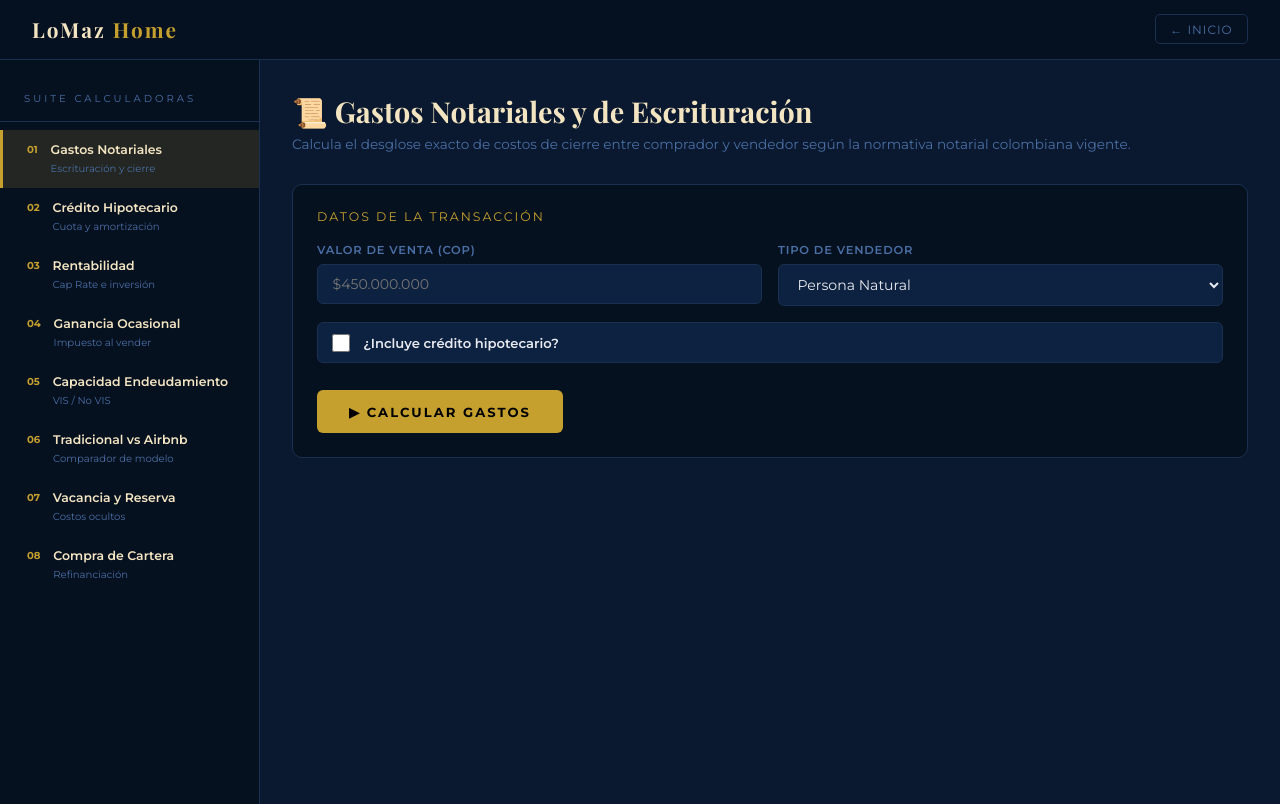
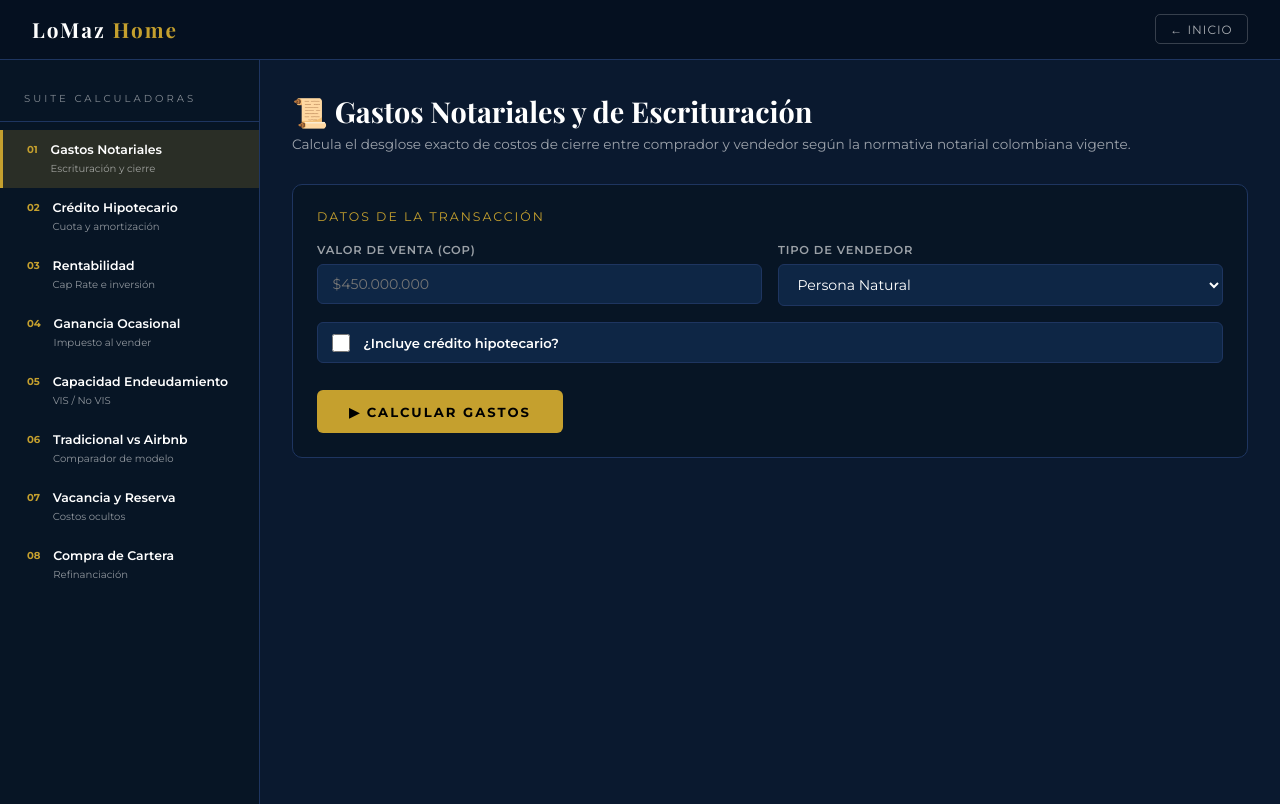
Before and after one commit to Lomazhome/plataforma-inmobiliaria, a plain HTML site: page calculadora.html in a window 1280 px wide. Drawn offline with nearby package versions, Linux system fonts and the light colour scheme.

Commit message:
feat: diseño más blanco - textos y elementos en calculadoras

```diff
--- a/calculadora.html
+++ b/calculadora.html
@@ -7,38 +7,38 @@
 <link rel="preconnect" href="https://fonts.googleapis.com"/>
 <link href="https://fonts.googleapis.com/css2?family=Playfair+Display:wght@700&family=Montserrat:wght@300;400;500;600;700&display=swap" rel="stylesheet"/>
 <style>
-:root{--navy:#0A192F;--gold:#C5A02E;--gold2:rgba(197,160,46,.15);--cream:#F4E5C2;--muted:#4a6fa5;--border:#1a3050;--card:#061120;--input:#0d2240;--green:#27ae60;--red:#e74c3c;--text:#e8eaf0}
+:root{--navy:#0A192F;--gold:#C5A02E;--gold2:rgba(197,160,46,.18);--cream:#F4E5C2;--muted:#6b8cba;--border:#1e3560;--card:#071525;--input:#0e2645;--green:#27ae60;--red:#e74c3c;--text:#ffffff;--white:#ffffff}
 *{margin:0;padding:0;box-sizing:border-box}
 body{font-family:Montserrat,sans-serif;background:var(--navy);color:var(--text);min-height:100vh;display:flex;flex-direction:column}
 .topnav{background:rgba(6,17,32,.97);border-bottom:1px solid var(--border);padding:.9rem 2rem;display:flex;align-items:center;justify-content:space-between;position:sticky;top:0;z-index:100;backdrop-filter:blur(12px)}
-.nav-logo{font-family:"Playfair Display",serif;font-size:1.3rem;color:var(--cream);text-decoration:none;letter-spacing:2px}
+.nav-logo{font-family:"Playfair Display",serif;font-size:1.3rem;color:#ffffff;text-decoration:none;letter-spacing:2px}
 .nav-logo span{color:var(--gold)}
-.nav-back{border:1px solid var(--border);color:var(--muted);padding:.4rem .9rem;border-radius:5px;font-size:.75rem;letter-spacing:1px;text-transform:uppercase;text-decoration:none;transition:.3s}
+.nav-back{border:1px solid rgba(255,255,255,.2);color:rgba(255,255,255,.65);padding:.4rem .9rem;border-radius:5px;font-size:.75rem;letter-spacing:1px;text-transform:uppercase;text-decoration:none;transition:.3s}
 .nav-back:hover{border-color:var(--gold);color:var(--gold)}
 .layout{display:flex;flex:1;min-height:calc(100vh - 56px)}
 .sidebar{width:260px;background:var(--card);border-right:1px solid var(--border);padding:1.5rem 0;flex-shrink:0}
-.sidebar-title{font-size:.63rem;letter-spacing:3px;text-transform:uppercase;color:var(--muted);padding:.5rem 1.5rem 1rem;border-bottom:1px solid var(--border);margin-bottom:.5rem}
+.sidebar-title{font-size:.63rem;letter-spacing:3px;text-transform:uppercase;color:rgba(255,255,255,.5);padding:.5rem 1.5rem 1rem;border-bottom:1px solid var(--border);margin-bottom:.5rem}
 .sb-item{display:flex;align-items:flex-start;gap:.8rem;padding:.75rem 1.5rem;cursor:pointer;border-left:3px solid transparent;transition:.2s;text-decoration:none}
 .sb-item:hover,.sb-item.active{background:var(--gold2);border-left-color:var(--gold)}
 .sb-num{font-size:.63rem;color:var(--gold);font-weight:700;margin-top:.1rem;flex-shrink:0}
-.sb-text strong{display:block;font-size:.78rem;color:var(--cream);font-weight:600}
-.sb-text small{font-size:.63rem;color:var(--muted)}
+.sb-text strong{display:block;font-size:.78rem;color:#ffffff;font-weight:600}
+.sb-text small{font-size:.63rem;color:rgba(255,255,255,.55)}
 .main-content{flex:1;padding:2rem;overflow-y:auto}
 .module{display:none}.module.active{display:block}
 .mod-header{margin-bottom:2rem}
-.mod-header h1{font-family:"Playfair Display",serif;font-size:1.8rem;color:var(--cream);margin-bottom:.4rem}
-.mod-header p{color:var(--muted);font-size:.85rem}
+.mod-header h1{font-family:"Playfair Display",serif;font-size:1.8rem;color:#ffffff;margin-bottom:.4rem}
+.mod-header p{color:rgba(255,255,255,.6);font-size:.85rem}
 .card{background:var(--card);border:1px solid var(--border);border-radius:10px;padding:1.5rem;margin-bottom:1.5rem}
 .card-title{font-size:.78rem;letter-spacing:2px;text-transform:uppercase;color:var(--gold);margin-bottom:1.2rem}
 .form-grid{display:grid;grid-template-columns:1fr 1fr;gap:1rem}
 .form-group{display:flex;flex-direction:column;gap:.4rem}
 .form-group.full{grid-column:1/-1}
-label{font-size:.72rem;color:var(--muted);font-weight:600;letter-spacing:.8px;text-transform:uppercase}
-input,select{background:var(--input);border:1px solid var(--border);border-radius:6px;padding:.65rem .9rem;color:var(--text);font-family:Montserrat,sans-serif;font-size:.88rem;outline:none;width:100%;transition:.3s}
+label{font-size:.72rem;color:rgba(255,255,255,.6);font-weight:600;letter-spacing:.8px;text-transform:uppercase}
+input,select{background:var(--input);border:1px solid var(--border);border-radius:6px;padding:.65rem .9rem;color:#ffffff;font-family:Montserrat,sans-serif;font-size:.88rem;outline:none;width:100%;transition:.3s}
 input:focus,select:focus{border-color:var(--gold)}
 select option{background:var(--input)}
 .toggle-grp{display:flex;align-items:center;gap:.8rem;background:var(--input);border:1px solid var(--border);border-radius:6px;padding:.65rem .9rem}
-.toggle-grp label{font-size:.82rem;text-transform:none;letter-spacing:0;color:var(--text);cursor:pointer;margin:0}
+.toggle-grp label{font-size:.82rem;text-transform:none;letter-spacing:0;color:#ffffff;cursor:pointer;margin:0}
 .toggle-grp input[type=checkbox]{width:18px;height:18px;accent-color:var(--gold);cursor:pointer;flex-shrink:0}
 .btn-calc{background:var(--gold);color:#000;border:none;padding:.85rem 2rem;border-radius:6px;font-family:Montserrat,sans-serif;font-weight:700;font-size:.82rem;letter-spacing:2px;text-transform:uppercase;cursor:pointer;transition:.3s;margin-top:.5rem}
 .btn-calc:hover{background:#a8881e}
@@ -49,14 +49,14 @@ select option{background:var(--input)}
 .rc.hi{border-color:var(--gold);background:rgba(197,160,46,.08)}
 .rc.dng{border-color:var(--red);background:rgba(231,76,60,.08)}
 .rc.ok{border-color:var(--green);background:rgba(39,174,96,.08)}
-.rl{font-size:.63rem;letter-spacing:1.5px;text-transform:uppercase;color:var(--muted);margin-bottom:.4rem}
-.rv{font-size:1.15rem;font-weight:700;color:var(--cream)}
+.rl{font-size:.63rem;letter-spacing:1.5px;text-transform:uppercase;color:rgba(255,255,255,.55);margin-bottom:.4rem}
+.rv{font-size:1.15rem;font-weight:700;color:#ffffff}
 .rv.g{color:var(--gold)}.rv.gr{color:var(--green)}.rv.rd{color:var(--red)}
-.rs{font-size:.65rem;color:var(--muted);margin-top:.15rem}
+.rs{font-size:.65rem;color:rgba(255,255,255,.5);margin-top:.15rem}
 .bt{width:100%;border-collapse:collapse;font-size:.8rem;margin-top:1rem}
-.bt th{text-align:left;padding:.6rem .8rem;font-size:.63rem;letter-spacing:1.5px;text-transform:uppercase;color:var(--muted);border-bottom:2px solid var(--border)}
+.bt th{text-align:left;padding:.6rem .8rem;font-size:.63rem;letter-spacing:1.5px;text-transform:uppercase;color:rgba(255,255,255,.5);border-bottom:2px solid var(--border)}
 .bt td{padding:.55rem .8rem;border-bottom:1px solid var(--border)}
-.bt td:nth-child(2),.bt td:last-child{text-align:right;color:var(--cream)}
+.bt td:nth-child(2),.bt td:last-child{text-align:right;color:#ffffff}
 .bt tr.tr-tot td{font-weight:700;color:var(--gold);border-top:2px solid var(--border)}
 .al{padding:1rem 1.2rem;border-radius:8px;font-size:.82rem;margin:.5rem 0}
 .al.warn{background:rgba(255,193,7,.1);border:1px solid rgba(255,193,7,.4);color:#ffc107}
```
